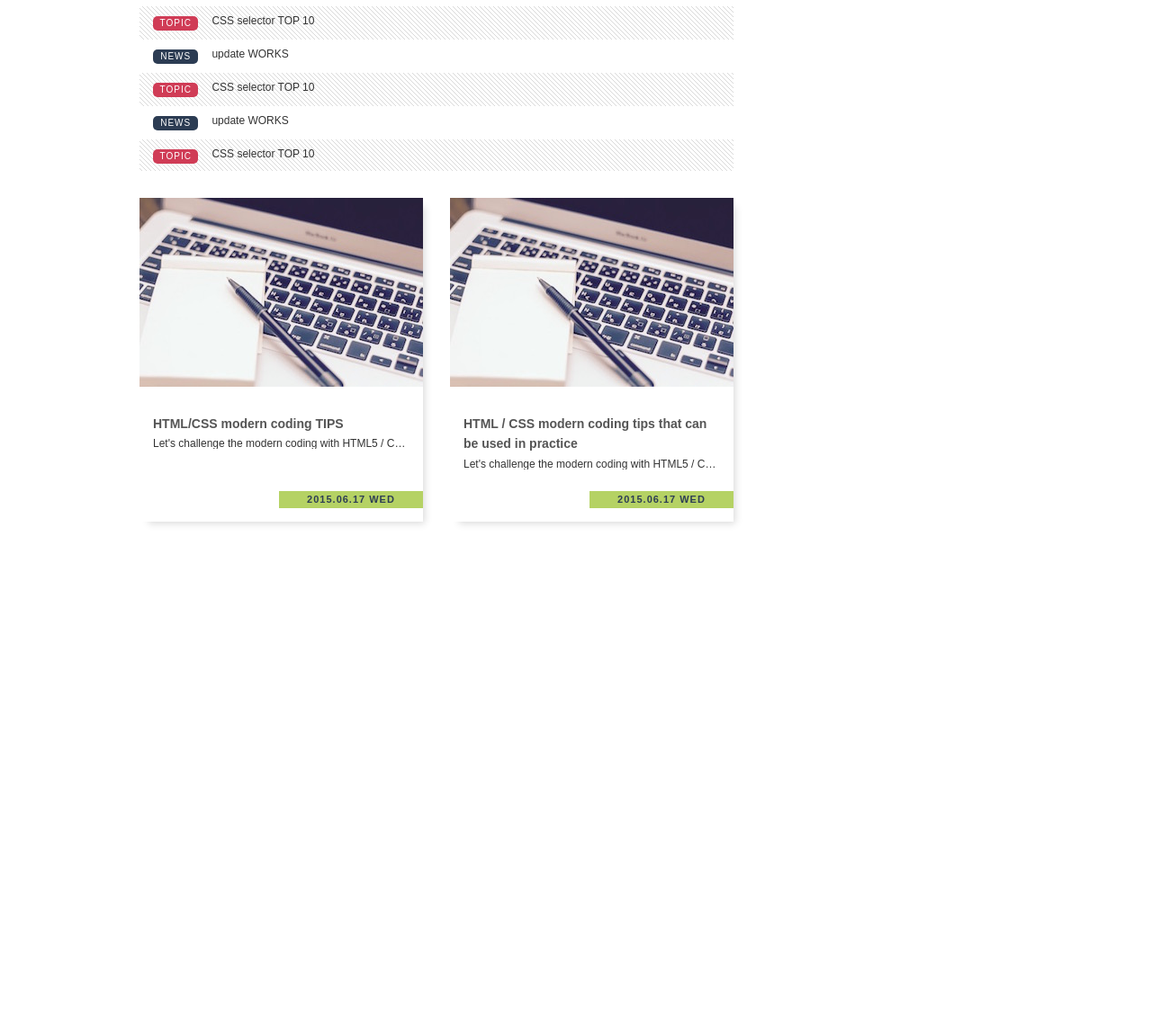
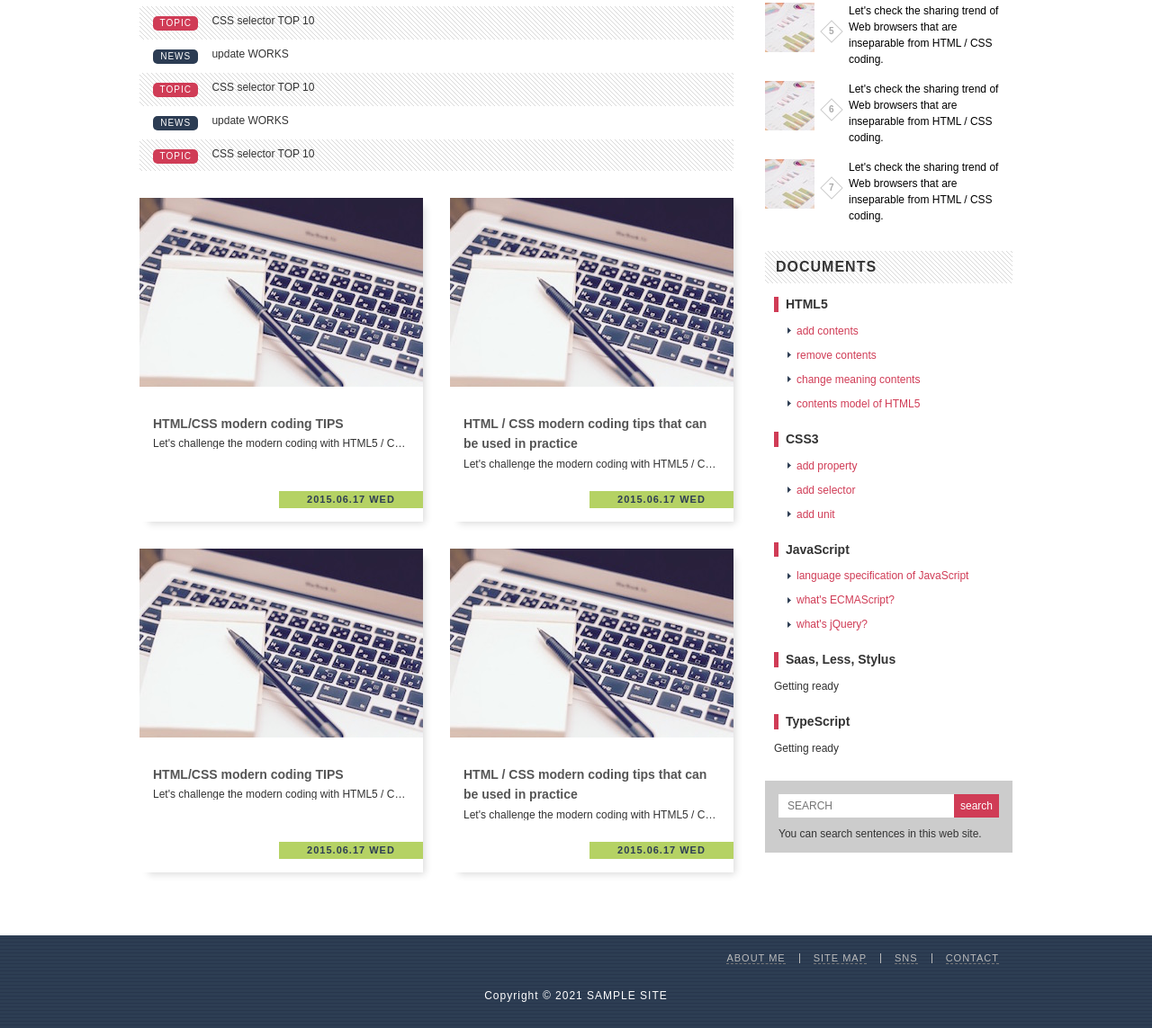
Before and after one commit to k-e-r/study, a plain HTML site: page html5_css3/standard-layout/index.html in a window 1280 px wide. Shown: the part 565-1708 px from the top of the page at 90% size. Before the commit the page ends 1215 px from the top, so only its background shows below. Drawn offline with Linux system fonts and the light colour scheme.

Commit message:
add contents(sidebar, footer)

```diff
--- a/html5_css3/standard-layout/css/style.css
+++ b/html5_css3/standard-layout/css/style.css
@@ -284,6 +284,7 @@ a:link, a:visited, a:hover, a:active {
 .ranking {
   margin-bottom: 30px;
   list-style-type: none;
+  counter-reset: ranking;
 }
 
 .ranking .ranking-item {
@@ -350,3 +351,119 @@ a:link, a:visited, a:hover, a:active {
 .ranking .ranking-item:nth-of-type(3) .order {
   background-color: #a0541a;
 }
+
+.ranking .order::before {
+  content: counter(ranking);
+  counter-increment: ranking;
+  display: inline-block;
+  font-size: 1.0rem;
+  -webkit-transform: rotate(-45deg);
+  -ms-transform: rotate(-45deg);
+  transform: rotate(-45deg);
+}
+
+.documents {
+  margin: 10px 10px 30px;
+}
+
+.documents,
+.documents ul {
+  list-style-type: none;
+}
+
+.documents > li .title{
+  margin: 15px 0;
+  padding-left: 8px;
+  border-left: 5px solid #d03c56;
+  font-size: 1.4rem;
+  line-height: 1.2;
+}
+
+.documents > li + li {
+  margin-top: 25px;
+}
+
+.documents > li ul {
+  margin: 15px;
+}
+
+.documents > li ul > li {
+  margin-bottom: 15px;
+  padding-left: 10px;
+  background: url('../images/arrow.gif') no-repeat left center;
+}
+
+.documents a:hover {
+  text-decoration: underline;
+}
+
+.search-box {
+  padding: 15px;
+  background-color: #ccc;
+  font-size: 0;
+}
+
+.search-box > * {
+  font-size: 1.2rem;
+}
+
+.search-box .search-input {
+  width: 195px;
+  height: 26px;
+  padding: 0 10px;
+  border: none;
+}
+
+.search-box .search-button {
+  width: 50px;
+  height: 26px;
+  border: none;
+  background-color: #d03c56;
+  color: #fff;
+  cursor: pointer;
+}
+
+.search-box .text {
+  margin-top: 12px;
+}
+
+.footer {
+  width: 100%;
+  padding: 20px 0 30px;
+  background: #2d3d54 url('../images/bg-footer.gif');
+  color: #fff;
+}
+
+.horizontal-list {
+  width: 970px;
+  margin: 0 auto;
+  text-align: right;
+  font-size: 0;
+}
+
+.horizontal-list .horizontal-item {
+  display: inline-block;
+  padding: 0 15px;
+  letter-spacing: 1px;
+}
+
+.horizontal-list .horizontal-item + .horizontal-item {
+  border-left: 1px solid #bbb;
+}
+
+.horizontal-list .horizontal-item a {
+  border-bottom: 1px dashed #777;
+  color: #bbb;
+  font-size: 1.1rem;
+  transition: color 0.15s;
+}
+
+.horizontal-list .horizontal-item a:hover {
+  color: #ddd;
+}
+
+.copyright {
+  margin-top: 30px;
+  text-align: center;
+  letter-spacing: 1px;
+}
--- a/html5_css3/standard-layout/index.html
+++ b/html5_css3/standard-layout/index.html
@@ -128,6 +128,20 @@
             <time class="date" datetime="2015-06-17">2015.06.17 WED</time>
             <img class="image" src="./images/article.jpg" alt="coding display">
           </a>
+          <a href="#" class="article-box">
+            <h3 class="title">HTML/CSS modern coding TIPS</h3>
+            <p class="desc">Let's challenge the modern coding with HTML5 / CSS3,
+              which has a lot of new elements and is much more expressive.</p>
+            <time class="date" datetime="2015-06-17">2015.06.17 WED</time>
+            <img class="image" src="./images/article.jpg" alt="coding display">
+          </a>
+          <a href="#" class="article-box">
+            <h3 class="title">HTML / CSS modern coding tips that can be used in practice</h3>
+            <p class="desc">Let's challenge the modern coding with HTML5 / CSS3,
+              which has a lot of new elements and is much more expressive.</p>
+            <time class="date" datetime="2015-06-17">2015.06.17 WED</time>
+            <img class="image" src="./images/article.jpg" alt="coding display">
+          </a>
         </div>
       </section>
     </main>
@@ -166,11 +180,83 @@
               that are inseparable from HTML / CSS coding.</p>
           </a>
         </li>
+        <li class="ranking-item">
+          <a href="#">
+            <img class="image" src="./images/ranking.jpg" alt="graph's picture">
+            <span class="order"></span>
+            <p class="text">Let's check the sharing trend of Web browsers
+              that are inseparable from HTML / CSS coding.</p>
+          </a>
+        </li>
+        <li class="ranking-item">
+          <a href="#">
+            <img class="image" src="./images/ranking.jpg" alt="graph's picture">
+            <span class="order"></span>
+            <p class="text">Let's check the sharing trend of Web browsers
+              that are inseparable from HTML / CSS coding.</p>
+          </a>
+        </li>
+        <li class="ranking-item">
+          <a href="#">
+            <img class="image" src="./images/ranking.jpg" alt="graph's picture">
+            <span class="order"></span>
+            <p class="text">Let's check the sharing trend of Web browsers
+              that are inseparable from HTML / CSS coding.</p>
+          </a>
+        </li>
       </ol>
+      <h2 class="heading">DOCUMENTS</h2>
+      <ul class="documents">
+        <li>
+          <h3 class="title">HTML5</h3>
+          <ul>
+            <li><a href="#">add contents</a></li>
+            <li><a href="#">remove contents</a></li>
+            <li><a href="#">change meaning contents</a></li>
+            <li><a href="#">contents model of HTML5</a></li>
+          </ul>
+        </li>
+        <li>
+          <h3 class="title">CSS3</h3>
+          <ul>
+            <li><a href="#">add property</a></li>
+            <li><a href="#">add selector</a></li>
+            <li><a href="#">add unit</a></li>
+          </ul>
+        </li>
+        <li>
+          <h3 class="title">JavaScript</h3>
+          <ul>
+            <li><a href="#">language specification of JavaScript</a></li>
+            <li><a href="#">what's ECMAScript?</a></li>
+            <li><a href="#">what's jQuery?</a></li>
+          </ul>
+        </li>
+        <li>
+          <h3 class="title">Saas, Less, Stylus</h3>
+          <p>Getting ready</p>
+        </li>
+        <li>
+          <h3 class="title">TypeScript</h3>
+          <p>Getting ready</p>
+        </li>
+      </ul>
+      <h2 class="hidden">SEARCH</h2>
+      <form class="search-box">
+        <input class="search-input" type="text" name="search" placeholder="SEARCH">
+        <input class="search-button" type="submit" value="search">
+        <p class="text">You can search sentences in this web site.</p>
+      </form>
     </div>
   </div>
   <footer class="footer">
-
+    <ul class="horizontal-list">
+      <li class="horizontal-item"><a href="#">ABOUT ME</a></li>
+      <li class="horizontal-item"><a href="#">SITE MAP</a></li>
+      <li class="horizontal-item"><a href="#">SNS</a></li>
+      <li class="horizontal-item"><a href="#">CONTACT</a></li>
+    </ul>
+    <p class="copyright">Copyright &copy; 2021 SAMPLE SITE</p>
   </footer>
 </body>
 </html>
```
